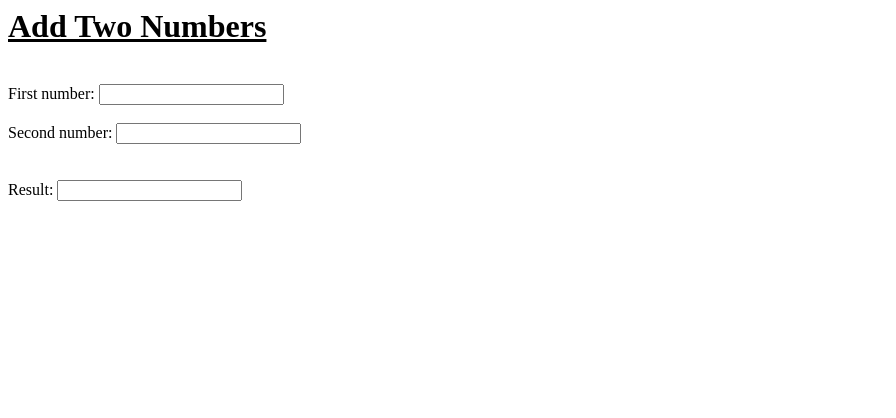
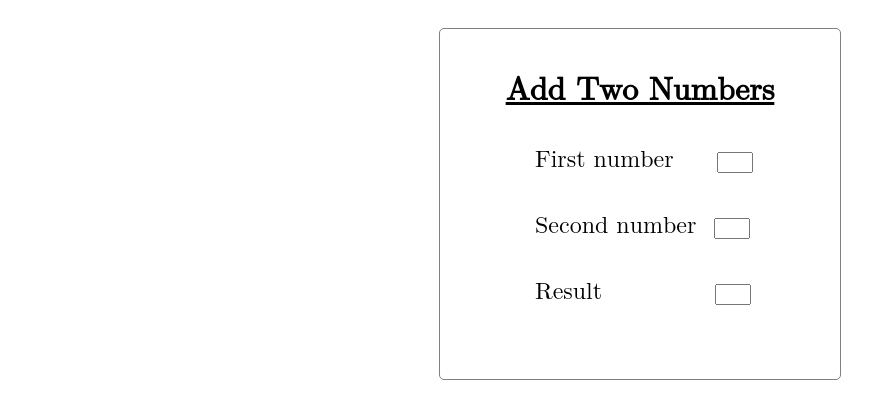
Before and after one commit to Dithinkrishna/Js-learn, a plain HTML site: page 1-sum-app/sum.html in a window 1280 px wide. Shown: the whole page, without its empty margins (0-896 px from the left). Drawn offline with Linux system fonts and the light colour scheme.

Commit message:
feat: Add css file for sum-app

```diff
--- /dev/null
+++ b/1-sum-app/sum-app.css
@@ -0,0 +1,44 @@
+.wrapper-content{
+
+    margin: auto;
+    text-align: center;
+
+}
+.input-wrapper{
+    width: 400px;
+    height: 350px;
+    margin: auto;
+
+    text-align: center;
+    margin-top: 28px;
+    font-family: math;
+    border: 1px solid gray;
+    border-radius: 5px;
+
+}
+
+.main-heading{
+    margin-top: 42px;
+}
+
+.inp-row{
+    text-align: left;
+    margin-left: 95px;
+    margin-top: 37px;
+    font-size: x-large;
+}
+
+#inp-text1{
+    width: 28px;
+    margin-left: 35px;
+}
+
+#inp-text2{
+    width: 28px;
+    margin-left: 10px;
+}
+
+#inp-text3{
+    width: 28px;
+    margin-left: 105px;
+}
--- a/1-sum-app/sum.html
+++ b/1-sum-app/sum.html
@@ -1,14 +1,23 @@
-<html>
+<!Doctype html>
     <head>
         <title>1-sum-app</title>
+        <link rel="stylesheet" href="sum-app.css">
     </head>
     <body>
-        <div class="wrapper-body">
-                <u><h1>Add Two Numbers </h1></u><br>
+        <div class="wrapper-content">
             <div class="input-wrapper">
-                <label>First number: </label><input type="number" ><br><br>
-                <label>Second number: </label><input type="number" ><br><br><br>
-                <label>Result: </label><input type="number" readonly><br>
+                <div>
+                 <u><h1 class="main-heading">Add Two Numbers </h1></u>
+                </div>
+                <div class="inp-row">
+                 <label>First number </label><input type="number" id="inp-text1" >
+                </div>
+                <div class="inp-row">
+                 <label>Second number </label><input type="number" id="inp-text2">
+                </div>
+                <div class="inp-row">
+                 <label>Result </label><input type="number" readonly id="inp-text3">
+                </div>
             </div>
         </div>
     </body>
```
